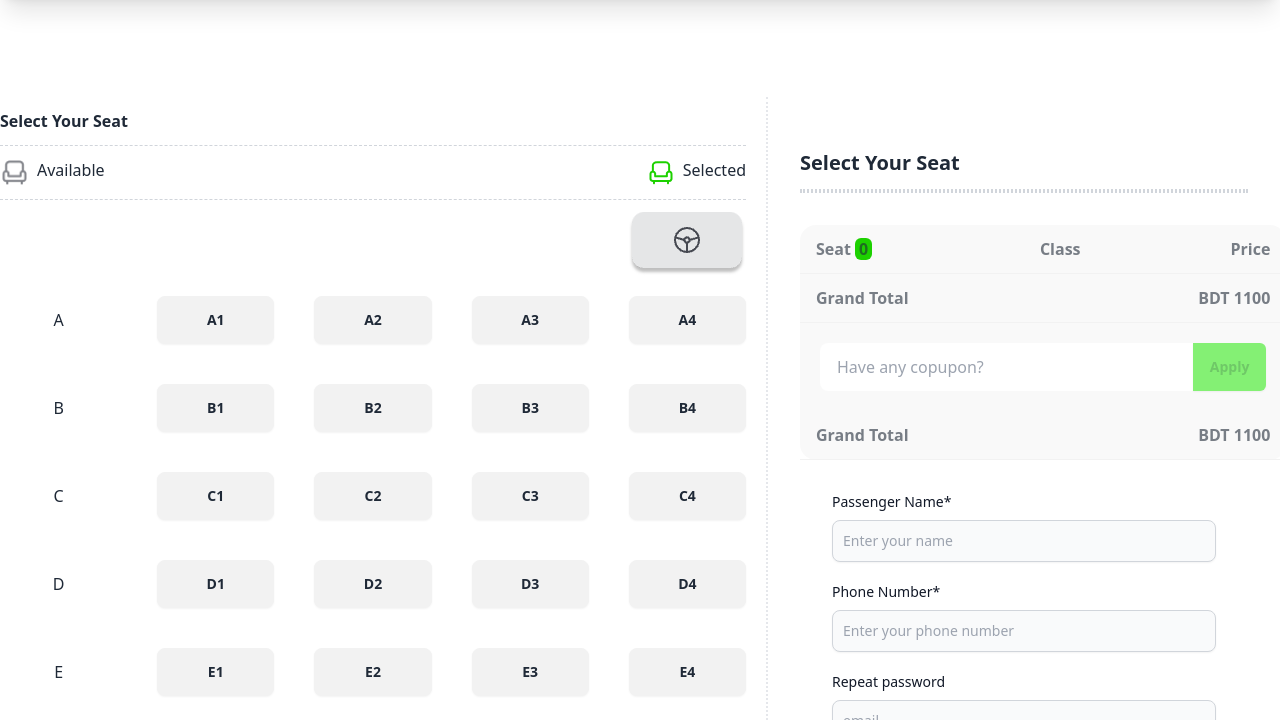
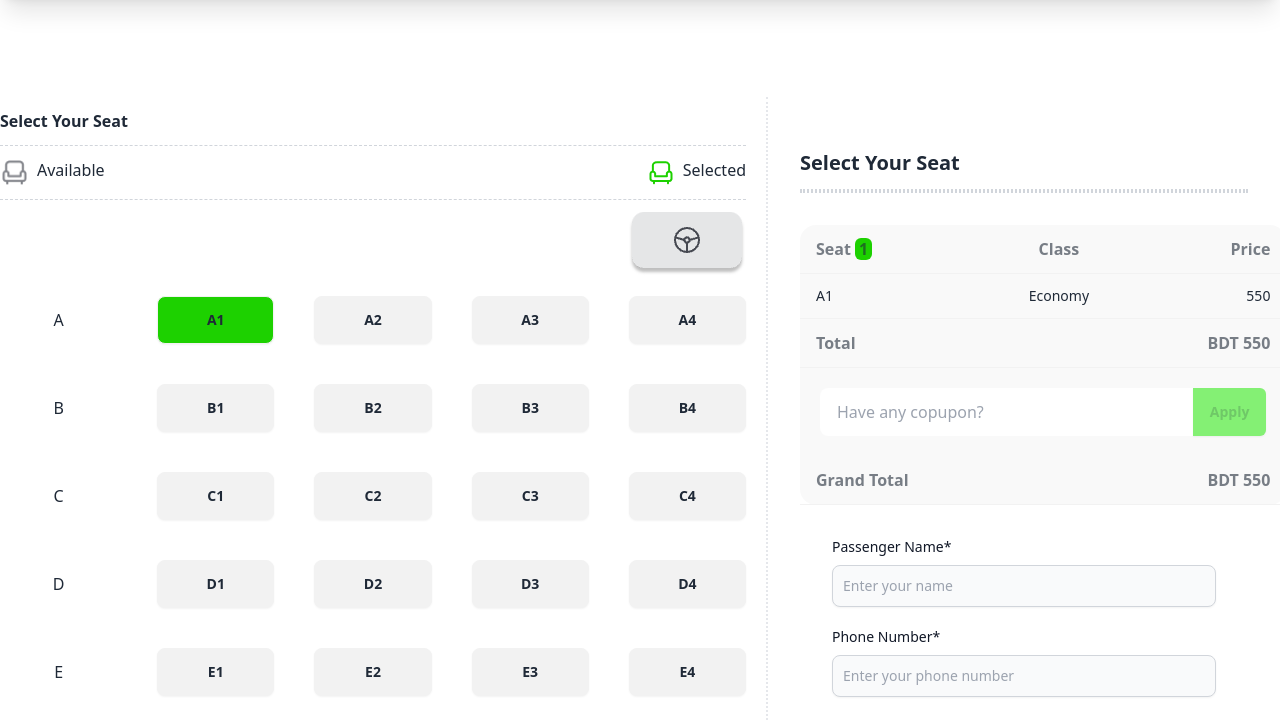
Before and after one commit to tnayem/ph-paribahan, a plain HTML site: page index.html in a window 1280 px wide. Both pictures are taken after a click on the button "A1". Shown: the part 1650-2370 px from the top of the page. Drawn offline with nearby package versions, Linux system fonts and the light colour scheme.

Commit message:
coupone code option compleate

```diff
--- a/index.html
+++ b/index.html
@@ -189,7 +189,7 @@
                         <img src="./images/staring.png" alt="">
                     </div>
                     <!-- Seat section -->
-                    <div class="grid grid-cols-5 gap-10 py-5" id="ticketGrid">
+                    <div class="grid grid-cols-5 gap-10 py-5" id="sit-section">
 
                         <button>A</button>
                         <button id="A1" class="btn seat">A1</button>
@@ -257,32 +257,21 @@
                             <thead class=" text-base font-semibold">
                                 <tr>
 
-                                    <th>Seat <span class="bg-[#1DD100] px-1 rounded-md" id="selectedItem">0</span></th>
+                                    <th>Seat <span class="bg-[#1DD100] px-1 rounded-md" id="selectedSeat">0</span></th>
                                     <th class="text-center">Class</th>
                                     <th class="text-end">Price</th>
                                 </tr>
                             </thead>
-                            <tbody class="border-none">
-
+                            <tbody class="border-none" id="seat-info">
 
                             </tbody>
-
-                            <!-- <tfoot class=" font-bold">
-                                <tr>
-
-                                    <td>Total price</td>
-                                    <td>:</td>
-                                    <td><span class="" id="totalPrice">0.00</span></td>
-
-                                </tr>
-                            </tfoot> -->
                         </table>
                         <table class="table table-zebra">
                             <thead class=" text-base font-semibold">
                                 <tr>
 
-                                    <th>Grand Total</th>
-                                    <th class="text-end">BDT 1100</th>
+                                    <th>Total</th>
+                                    <th class="text-end">BDT <span id="totalPrice">00</span></th>
                                 </tr>
                             </thead>
                         </table>
@@ -298,7 +287,7 @@
                                 <tr>
 
                                     <th>Grand Total</th>
-                                    <th class="text-end">BDT 1100</th>
+                                    <th class="text-end">BDT <span id="grandTotalPrice">00</span></th>
                                 </tr>
                             </thead>
                         </table>
@@ -376,6 +365,7 @@
             </div>
         </div>
     </footer>
+    <script src="./main.js"></script>
 </body>
 
 </html>
--- /dev/null
+++ b/main.js
@@ -0,0 +1,77 @@
+const remainingSeats = getConvertedValue('remaining-seats');
+const selectedSeat = getConvertedValue('selectedSeat');
+const seatInfo = document.getElementById('seat-info');
+const couponBtn = document.getElementById('apply-copun');
+let totalPrice = document.getElementById('totalPrice');
+let grandTotalPrice = document.getElementById('grandTotalPrice')
+let bookingSeats = []
+const allSeats = document.getElementsByClassName('seat')
+for (const seat of allSeats) {
+    seat.addEventListener("click", function (e) {
+        seat.style.background = 'rgb(29 209 0 / var(--tw-bg-opacity))'
+        if (e.target.innerText === bookingSeats[0] || e.target.innerText === bookingSeats[1] || e.target.innerText === bookingSeats[2] || e.target.innerText === bookingSeats[3]) {
+            alert("This seat already selected")
+        } else {
+            bookingSeats.push(e.target.innerText);
+            const quantityBukingSeats = bookingSeats.length;
+
+            if (quantityBukingSeats > 4) {
+                alert("You can Selected only 4 seats")
+            } else {
+                // remaining seats calculation start
+                const totalRemainingSeats = remainingSeats - quantityBukingSeats;
+                document.getElementById('remaining-seats').innerText = totalRemainingSeats;
+                //Selected seats quantity
+                document.getElementById('selectedSeat').innerText = quantityBukingSeats;
+                const tr=document.createElement('tr')
+                const tdSeatName = document.createElement('td')
+                tdSeatName.textContent = e.target.innerText;
+                tr.appendChild(tdSeatName)
+
+                const tdSeatClassName = document.createElement('td')
+                tdSeatClassName.textContent = "Economy"
+                tdSeatClassName.classList.add('text-center')
+                tr.appendChild(tdSeatClassName)
+
+                const tdPrice = document.createElement('td')
+                tdPrice.textContent = 550
+                tdPrice.classList.add('text-end')
+                tr.appendChild(tdPrice)
+
+                seatInfo.appendChild(tr)
+                // total price calculation
+                const totalSitPrice = quantityBukingSeats * 550
+                totalPrice.innerText = totalSitPrice;
+                grandTotalPrice.innerText = totalSitPrice;
+                // coupon code calculation
+                if(quantityBukingSeats=== 4){
+                    document.getElementById('apply-copun').disabled = false
+                    couponBtn.addEventListener('click',function(){
+                      let  couponCode = document.getElementById('coupon')
+                      let couponCodeValue = couponCode.value;
+                      if(couponCodeValue === "NEW15"){
+                        const discount = 0.15;
+                        const totalDiscount = (quantityBukingSeats * 550) * discount;
+                        grandTotalPrice.innerText = totalSitPrice - totalDiscount;
+                        couponCode.value = " "
+                      }
+                      if(couponCodeValue === "Couple 20"){
+                        const coupleDiscount = 0.2
+                        const totalcoupleDiscount = (quantityBukingSeats * 550) * coupleDiscount;
+                        grandTotalPrice.innerText = totalSitPrice - totalcoupleDiscount;
+                        couponCode.value = " "
+                      }
+
+                    })
+                }
+            }
+        }
+    })
+}
+
+function getConvertedValue(id) {
+    const myValue = document.getElementById(id).innerText
+    const convertedMyValue = Number(myValue)
+    return convertedMyValue;
+}
+getConvertedValue('remaining-seats')
```
